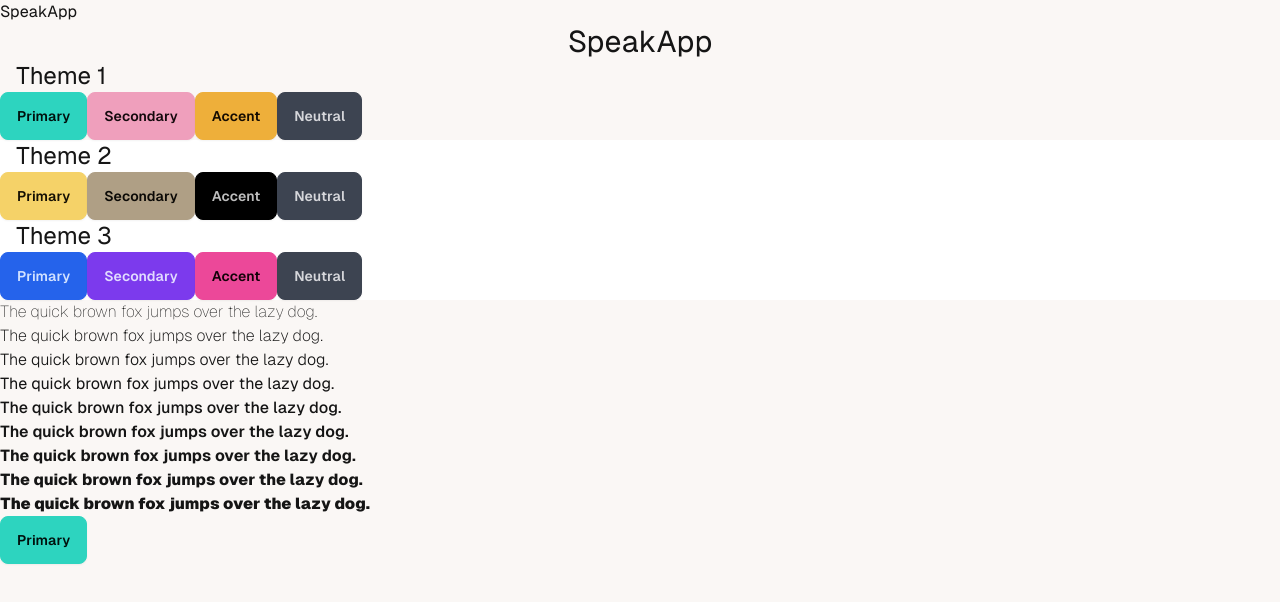
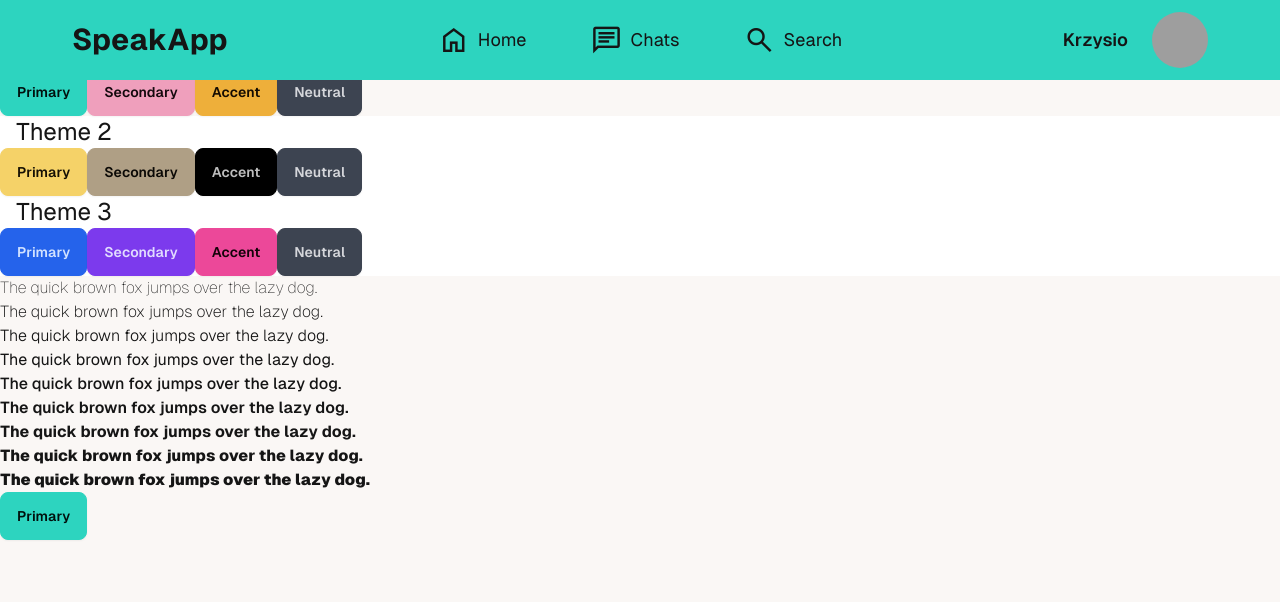
Before and after one commit to Project-SpeakApp/SpeakApp, an Angular app in the folder frontend/: page / in a window 1280 px wide. Shown: the top 602 px of the page. Built offline with nearby package versions, Linux system fonts and the light colour scheme; grey boxes are pictures that could not be loaded.

Commit message:
header template for desktop

```diff
--- a/frontend/package.json
+++ b/frontend/package.json
@@ -36,6 +36,7 @@
     "karma-jasmine": "~5.1.0",
     "karma-jasmine-html-reporter": "~2.1.0",
     "postcss": "^8.4.31",
+    "prettier": "3.1.0",
     "tailwindcss": "^3.3.5",
     "typescript": "~5.1.3"
   }
--- a/frontend/src/app/shared/components/header/header.component.html
+++ b/frontend/src/app/shared/components/header/header.component.html
@@ -1,3 +1,38 @@
-<header>
-  SpeakApp
+<header class="navbar h-20 fixed bg-primary">
+  <!-- logo -->
+  <div class="navbar-start ml-16 w-100">
+    <h1 class="text-3xl my-auto font-bold">SpeakApp</h1>
+  </div>
+  <!-- center menu-->
+  <nav class="navbar-center flex flex-row justify-center gap-16 text-lg">
+    <div class="flex flex-row gap-2 transition duration-300 hover:scale-110">
+      <span class="material-symbols-outlined" style="font-size: 32px">
+        home
+      </span>
+      <a class="my-auto" routerLink="/home">Home</a>
+    </div>
+    <div class="flex flex-row gap-2 transition duration-300 hover:scale-110">
+      <span class="material-symbols-outlined" style="font-size: 32px">
+        chat
+      </span>
+      <a class="my-auto" routerLink="/chats">Chats</a>
+    </div>
+    <div class="flex flex-row gap-2 transition duration-300 hover:scale-110">
+      <span class="material-symbols-outlined" style="font-size: 32px">
+        search
+      </span>
+      <a class="my-auto" routerLink="/search">Search</a>
+    </div>
+  </nav>
+  <!-- user menu-->
+  <div class="navbar-end mr-16 w-100 gap-6">
+    <h2 class="text-lg font-semibold">Krzysio</h2>
+    <div class="avatar">
+      <div class="w-14 rounded-full">
+        <img
+          src="https://tapety.tja.pl/obrazki/tja_normalne/166120.jpg"
+        />
+      </div>
+    </div>
+  </div>
 </header>
--- a/frontend/src/index.html
+++ b/frontend/src/index.html
@@ -6,6 +6,7 @@
   <base href="/">
   <meta name="viewport" content="width=device-width, initial-scale=1">
   <link rel="icon" type="image/x-icon" href="favicon.ico">
+  <link rel="stylesheet" href="https://fonts.googleapis.com/css2?family=Material+Symbols+Outlined:opsz,wght,FILL,GRAD@40,400,1,0" />
 </head>
 <body>
   <app-root></app-root>
```
Also changed, not shown: frontend/src/styles.css (line endings or trailing spaces), 1 other file (tests, documents, lock files or other folders).
